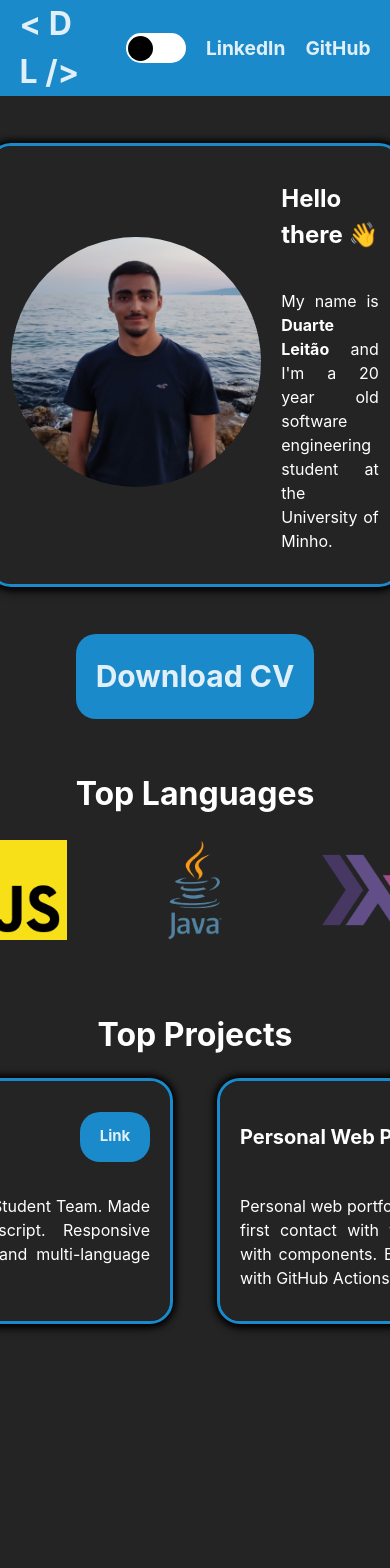
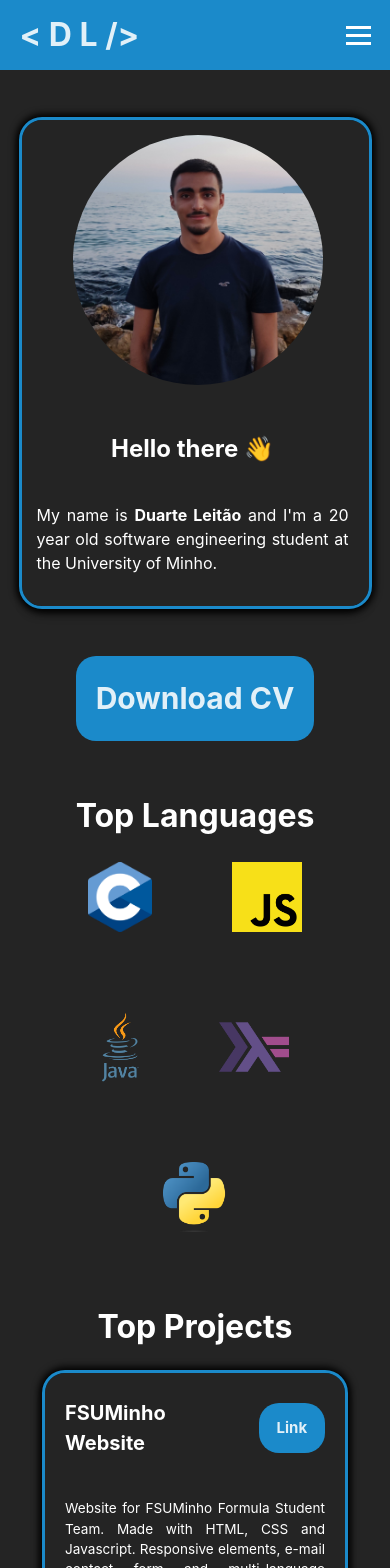
Before and after one commit to Duarte0903/portfolio, a React (Vite) app: page / in a window 390 px wide. Shown: the top 1568 px of the page. Before the commit the page ends 1411 px from the top, so only its background shows below. Built offline with nearby package versions, Linux system fonts and the light colour scheme.

Commit message:
theme switch improved + adjustments

```diff
--- a/src/components/navbar.jsx
+++ b/src/components/navbar.jsx
@@ -8,20 +8,28 @@ function Navbar({ toggleTheme }) {
         </a>
 
         <ul className='nav-links'>
-            <li>
+            <li className='nav-item'>
                 <div className='dark-mode-switch' onClick={toggleTheme}>
+                    <img src='sun.png' className='switch-icon sun'/>
                     <div className='switch-indicator' id='switch'/>
+                    <img src='moon.png' className='switch-icon moon'/>
                 </div>
             </li>
 
-            <li className='nav-item'>
+            <li className='nav-item nav-link'>
                 <a href='https://www.linkedin.com/in/duarte-leit%C3%A3o-7b0a6624b/'>LinkedIn</a>
             </li>
 
-            <li className='nav-item'>
+            <li className='nav-item nav-link'>
                 <a href='https://github.com/Duarte0903'>GitHub</a>
             </li>
         </ul>
+
+        <div className='hamburger'>
+            <span className='bar'/>
+            <span className='bar'/>
+            <span className='bar'/>
+        </div>
     </div>
   );
 }
--- a/src/javascript/toggleSwitch.js
+++ b/src/javascript/toggleSwitch.js
@@ -6,6 +6,6 @@ export function toggleSwitch (theme) {
     }
 
     if (theme === 'light') {
-        themeSwitch.style.setProperty('--margin-left', '33px');
+        themeSwitch.style.setProperty('--margin-left', '16px');
     }
 }
--- a/src/style/general.css
+++ b/src/style/general.css
@@ -57,9 +57,13 @@ h1, h2, h4 {
 #dark {
     background-color: #242424;
     --text-color: white;
+    --moon-display: block;
+    --sun-display: none;
 }
 
 #light {
     background-color: white;
     --text-color: black;
+    --sun-display: block;
+    --moon-display: none;
 }
--- a/src/style/index.css
+++ b/src/style/index.css
@@ -75,17 +75,18 @@
 }
 
 .language-logos-container {
+    width: 80%;
     display: flex;
+    flex-wrap: wrap;
     flex-direction: row;
     justify-content: center;
-    gap: 100px;
+    gap: 80px;
     align-items: center;
     margin-bottom: 50px;
 }
 
 .language-logo {
     height: 100px;
-    width: auto;
 }
 
 .top-projects-container {
@@ -102,3 +103,22 @@
     gap: 50px;
     align-items: center;
 }
+
+@media (max-width: 800px) {
+    .hello-card {
+        flex-direction: column;
+    }
+
+    .about-me-text {
+        width: 80vw;
+    }
+
+    .language-logo {
+        height: 70px;
+    }
+
+    .project-cards-container {
+        flex-direction: column;
+        gap: 50px;
+    }
+}
--- a/src/style/navbar.css
+++ b/src/style/navbar.css
@@ -16,6 +16,7 @@
 .logo {
     font-size: 32px;
     font-weight: 700;
+    z-index: 99999992;
 }
 
 .nav-links {
@@ -28,22 +29,14 @@
     font-size: 1.2rem;
 }
 
-.nav-item {
-    cursor: pointer;
-    transition: all .1s ease-in-out;
-}
-
-.nav-item:hover {
-    transform: scale(1.05);
-}
-
 .dark-mode-switch {
     cursor: pointer;
-    background-color: white;
+    background-color: #ffffff;
     border-radius: 20px;
     height: 30px;
     width: 60px;
     display: flex;
+    flex-direction: row;
     align-items: center;
 }
 
@@ -55,3 +48,79 @@
     margin-left: var(--margin-left);
     transition: all .1s ease-in-out;
 }
+
+.switch-icon {
+    height: auto;
+    width: 15px;
+    opacity: 60%;
+}
+
+.moon {
+    margin-left: 14px;
+    display: var(--moon-display);
+}
+
+.sun {
+    margin-left: 3px;
+    display: var(--sun-display);
+}
+
+.hamburger {
+    display: none;
+    cursor: pointer;
+    margin-right: 5%;
+    z-index: 99999992;
+}
+
+.bar {
+    display: block;
+    width: 25px;
+    height: 3px;
+    margin: 5px auto;
+    -webkit-transition: all 0.3s ease;
+    transition: all 0.3s ease;
+    background-color: white;
+}
+
+@media (max-width: 800px) {
+    .hamburger {
+        display: block;
+    }
+
+    .hamburger.active .bar:nth-child(2) {
+        opacity: 0;
+    }
+
+    .hamburger.active .bar:nth-child(1) {
+        transform: translateY(8px) rotate(45deg);
+    }
+
+    .hamburger.active .bar:nth-child(3) {
+        transform: translateY(-8px) rotate(-45deg);
+    }
+
+    .nav-links {
+        position: fixed;
+        top: -200%;
+        gap: 0;
+        flex-direction: column;
+        background-color: #1b8aca;
+        width: 100%;
+        text-align: center;
+        transition: .5s;
+        padding: 10px;
+        z-index: 99999;
+    }
+
+    .nav-item {
+        margin: 10px 0;
+        display: flex;
+        flex-direction: row;
+        align-items: center;
+    }
+
+    .nav-links.active {
+        left: 0;
+        top: 50px;
+    }
+}
--- a/src/style/project_card.css
+++ b/src/style/project_card.css
@@ -51,3 +51,11 @@
 .project-description {
     text-align: justify;
 }
+
+@media (max-width: 800px) {
+    .project-card-container {
+        width: 260px;
+        height: 200px;
+        font-size: 85%;
+    }
+}
```
Also changed, not shown: src/javascript/navbar_active.js (added, +18 -0 lines), public/moon.png (added), public/sun.png (added).
